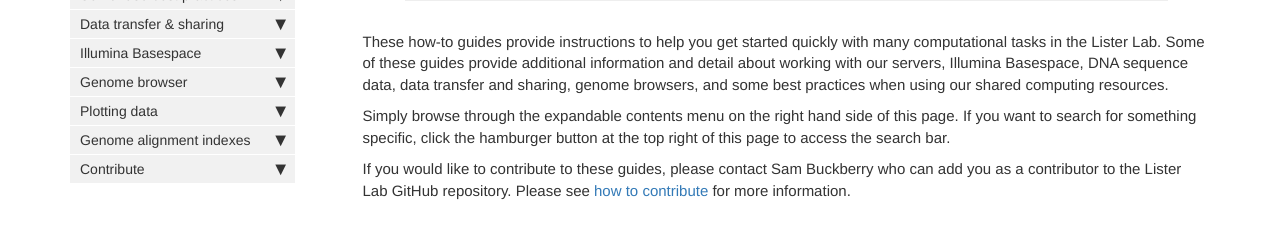
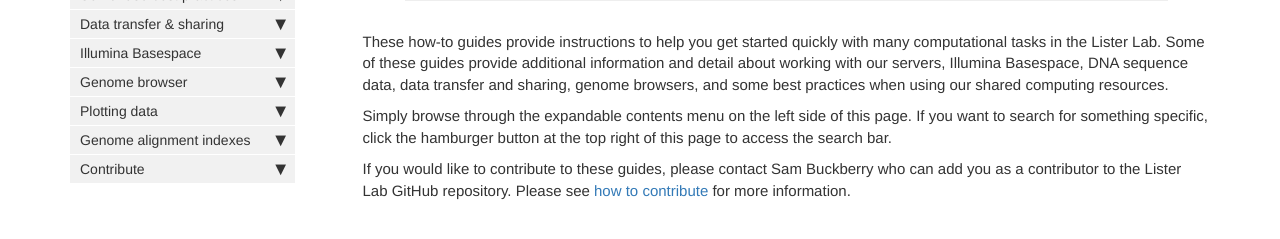
Before and after one commit to ListerLab/guides, a Jekyll site: the page built from index.md, in a window 1280 px wide. Shown: the part 203-442 px from the top of the page. Built offline with Jekyll 4.4.1, drawn with Linux system fonts in a browser that asks for light colours; comment, search, counter and statistics services are not loaded.

Commit message:
fix typo

```diff
--- a/index.md
+++ b/index.md
@@ -9,6 +9,6 @@ author: Sam Buckberry
 
 These how-to guides provide instructions to help you get started quickly with many computational tasks in the Lister Lab. Some of these guides provide additional information and detail about working with our servers, Illumina Basespace, DNA sequence data, data transfer and sharing, genome browsers, and some best practices when using our shared computing resources.
 
-Simply browse through the expandable contents menu on the right hand side of this page. If you want to search for something specific, click the hamburger button at the top right of this page to access the search bar.
+Simply browse through the expandable contents menu on the left side of this page. If you want to search for something specific, click the hamburger button at the top right of this page to access the search bar.
 
 If you would like to contribute to these guides, please contact Sam Buckberry who can add you as a contributor to the Lister Lab GitHub repository. Please see [how to contribute](./contribute) for more information.
```
